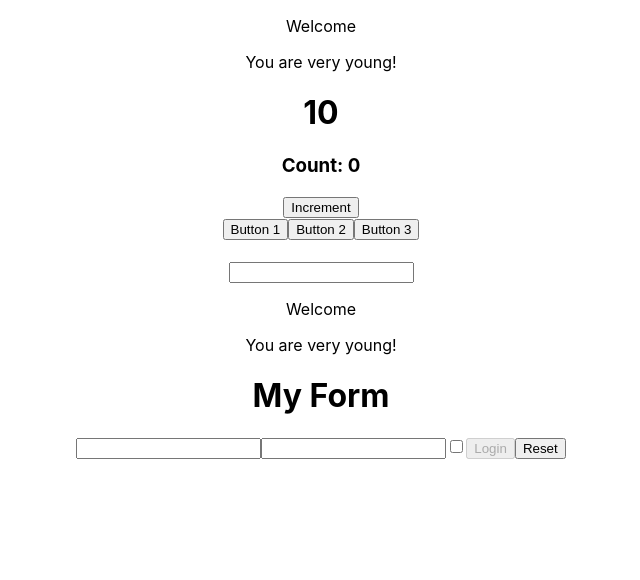
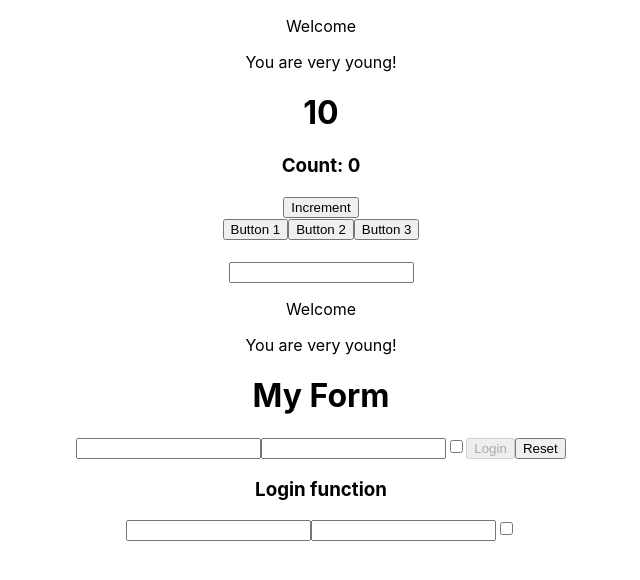
Before and after one commit to GiadaStracqualursi/react-exercises, a React (Create React App) app: page / in a window 1280 px wide. Shown: the top 580 px of the page, without its empty margins (319-959 px from the left). Built offline with nearby package versions, Linux system fonts and the light colour scheme.

Commit message:
UncontrolledLogin

```diff
--- a/src/App.js
+++ b/src/App.js
@@ -4,6 +4,7 @@ import { ClickCounter } from './ClickCounter';
 import { ClickTracker } from './ClickTracker';
 import { InteractiveWelcome } from './InteractiveWelcome';
 import { LoginForm } from './LoginForm';
+import { UncontrolledLogin } from './UncontrolledLogin';
 import {Welcome} from './Welcome'
 
 function App() {
@@ -14,6 +15,7 @@ function App() {
       <ClickTracker/>
       <InteractiveWelcome/>
       <LoginForm/>
+      <UncontrolledLogin/>
 
     </div>
   );
--- /dev/null
+++ b/src/UncontrolledLogin.js
@@ -0,0 +1,31 @@
+import { useState } from "react"
+
+export function UncontrolledLogin(){
+    const [data, setData] = useState({
+        username: '',
+        password: '',
+        remember: false
+    })
+
+    function handleInputChange(event){
+        const{name, type, value, checked}= event.target
+
+        setData((data)=>{
+            return{
+            ...data,
+            [name]: type === 'checkbox' ? checked : value
+            }
+        })
+
+    }
+
+    return (
+
+        <form className="container">
+            <h3>Login function</h3>
+            <input  onChange={handleInputChange} value={data.username} name='username' />
+            <input  onChange={handleInputChange} value={data.password} type ='password' name = 'password' />
+            <input  onChange={handleInputChange} value={data.remember} type = 'checkbox' name = 'remember'/>
+        </form>
+    )
+}
```
